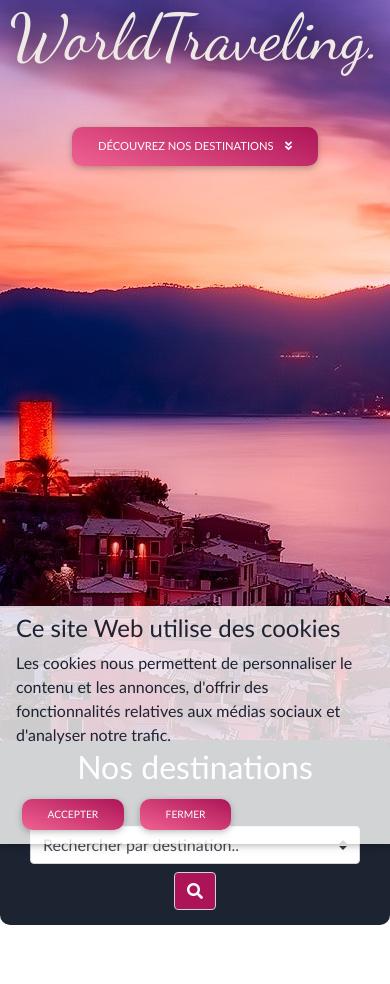
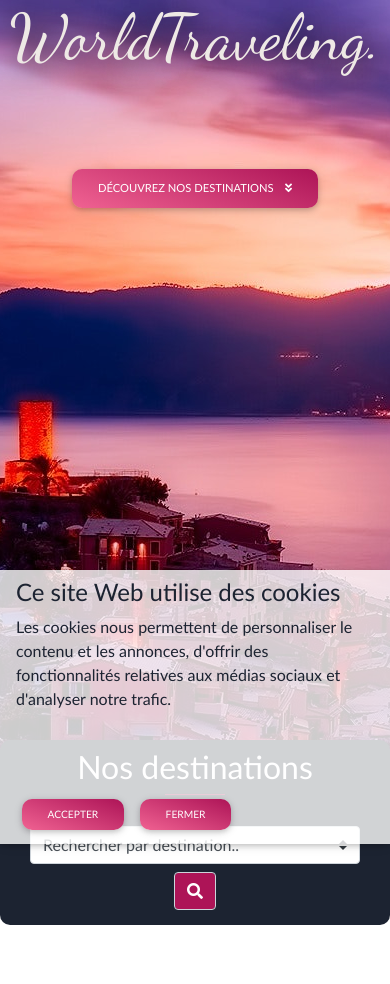
Before and after one commit to celiabellod/worldtraveling, a Django app: page / in a window 390 px wide. Shown: the top 984 px of the page. Run offline with Django 3.2, Linux system fonts and the light colour scheme; data that the repository does not hold is empty; some libraries are stand-ins or nearby versions.

Commit message:
Header modification - 27/04/2020 - CELIA BELLOD

```diff
--- a/store/static/store/css/style.css
+++ b/store/static/store/css/style.css
@@ -20,12 +20,12 @@ body {
 }
 .btn:hover {
   color: white;
-  transform: scale(1.2);
+  transform: scale(1);
 }
 
 @media (max-width: 767px) {
   .btn {
-    margin-top: 10%;
+    margin-top: 20%;
   }
 }
 .breadcrumb-item + .breadcrumb-item::before {
--- a/store/static/store/sass/composant/_buttons.scss
+++ b/store/static/store/sass/composant/_buttons.scss
@@ -8,7 +8,7 @@
     }
     &:hover{
         color: white;
-        transform: scale(1.2);
+        transform: scale(1);
 
     }
 
@@ -16,6 +16,6 @@
 
 @media (max-width: 767px)  {
     .btn {
-        margin-top: 10%;
+        margin-top: 20%;
     }
 }
```
